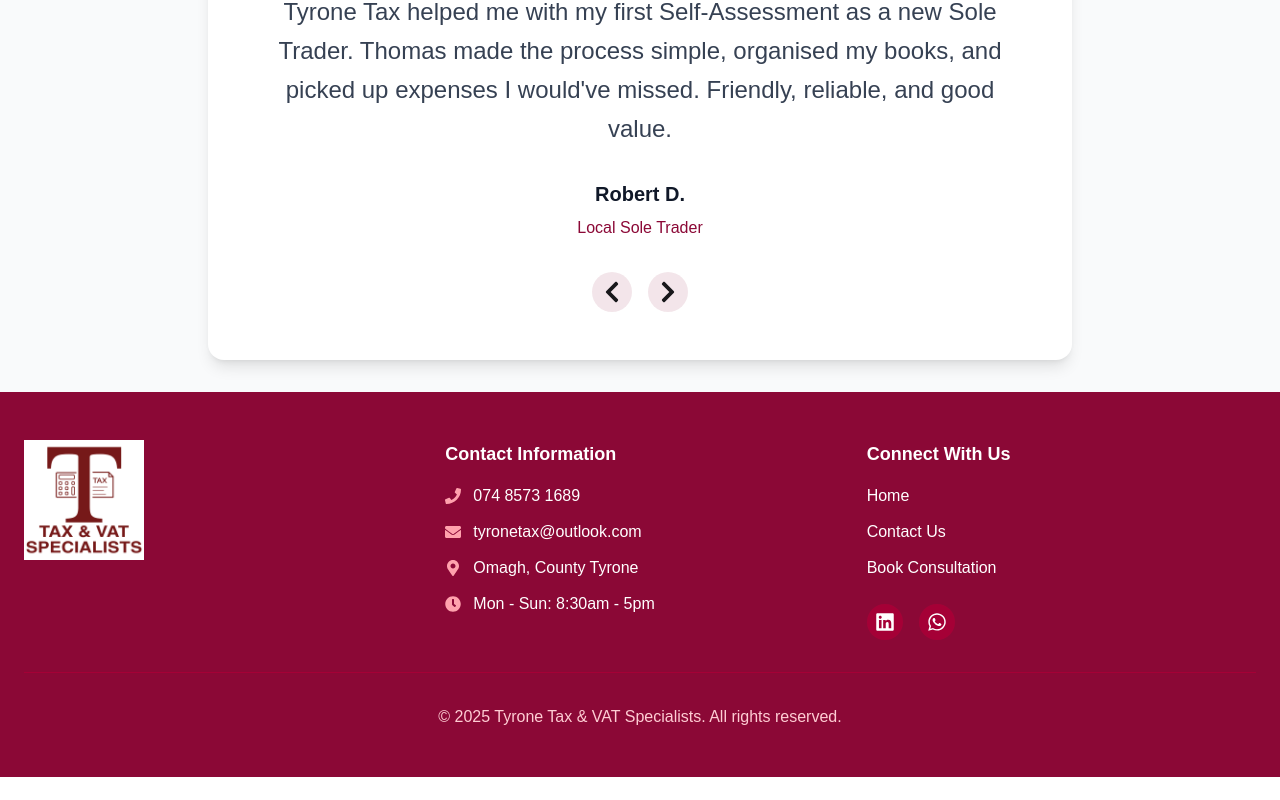
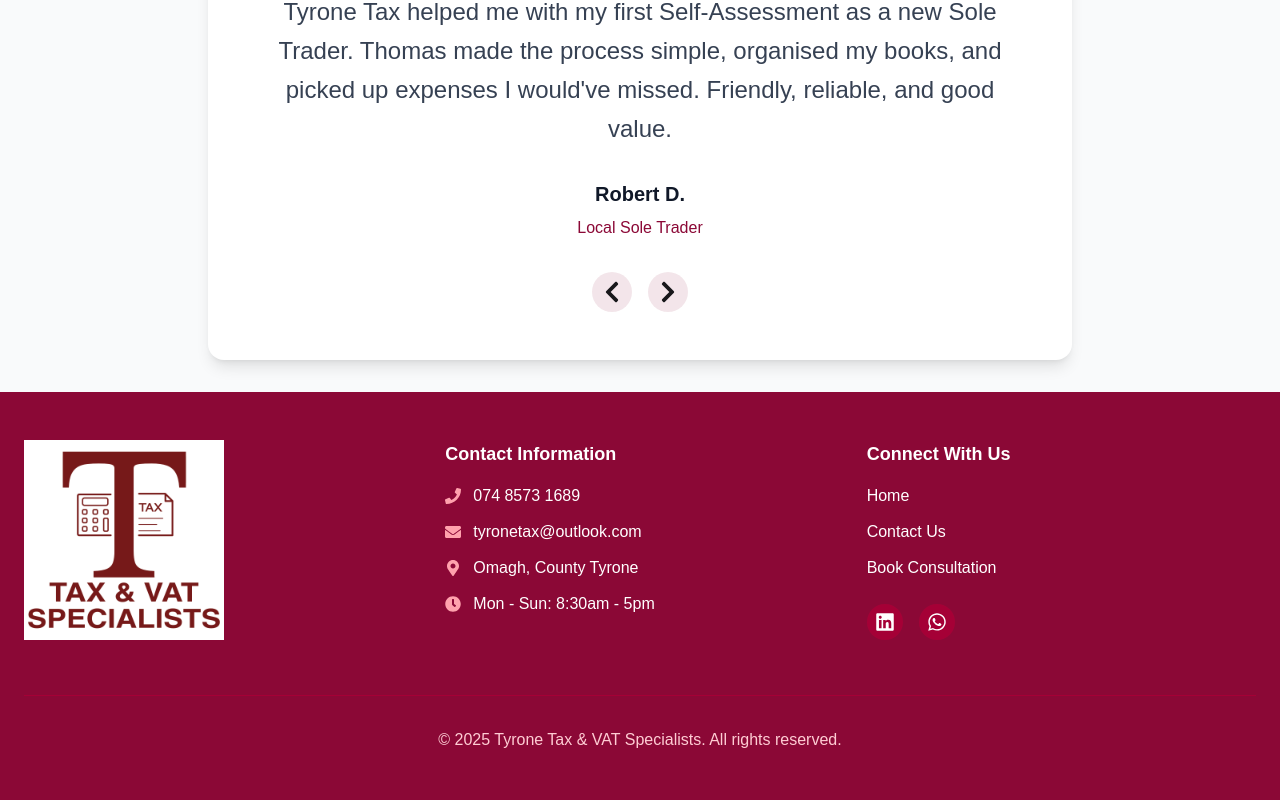
Before and after one commit to bnyari196/accountancy-app, a Next.js app: page / in a window 1280 px wide. Shown: the part 2659-3459 px from the top of the page. Before the commit the page ends 3436 px from the top, so only its background shows below. Built offline with nearby package versions, Linux system fonts and the light colour scheme.

Commit message:
Logo size in footer increased

```diff
--- a/app/Footer.tsx
+++ b/app/Footer.tsx
@@ -17,8 +17,8 @@ const Footer = () => {
                 <Image
                   src={Logo}
                   alt="Tyrone Tax & VAT Specialists Logo"
-                  width={120}
-                  height={120}
+                  width={200}
+                  height={200}
                   className="mx-auto md:mx-0"
                 />
               </div>
```
